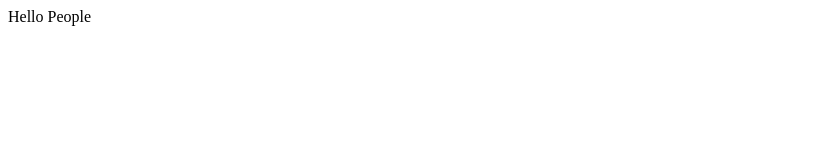
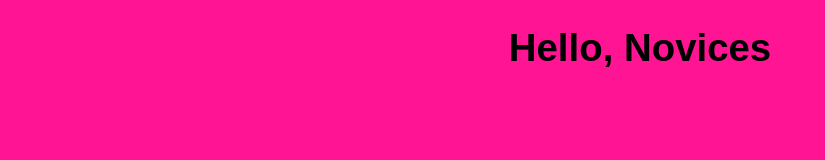
Before and after one commit to CSnackerman/Code-Exercises, a plain HTML site: page Javascript Exercises/Novice/index.html in a window 1280 px wide. Shown: the whole page, without its empty margins (0-825 px from the left). Drawn offline with Linux system fonts and the light colour scheme.

Commit message:
setup exercise 1

```diff
--- a/Javascript Exercises/Novice/index.html
+++ b/Javascript Exercises/Novice/index.html
@@ -3,9 +3,38 @@
 <head>
     <meta charset="UTF-8">
     <meta name="viewport" content="width=device-width, initial-scale=1.0">
-    <title>Document</title>
+    <title>Novice Exercises</title>
+
+
+
+    <style>
+        body {
+            margin: 0;
+            padding: 0;
+            font-family: sans-serif;
+            font-size: larger;
+            color: black;
+            background-color: deeppink;
+        }
+
+        h1 {
+            text-align: center;
+        }
+    </style>
+
+    <script src='script.js' defer>
+    </script>
+
 </head>
+
+
+
+
+<!-- stuff below here actually gets displayed -->
+<!-- most commonly working within the body element -->
+
 <body>
-    <div>Hello People</div>
+    <h1><b>Hello, Novices</b></h1>
 </body>
+
 </html>
--- a/Javascript Exercises/Novice/script.js
+++ b/Javascript Exercises/Novice/script.js
@@ -0,0 +1,4 @@
+/* EXERCISE 1 */
+
+// Instructions:
+// Programmatically create an <h2> html element
```
